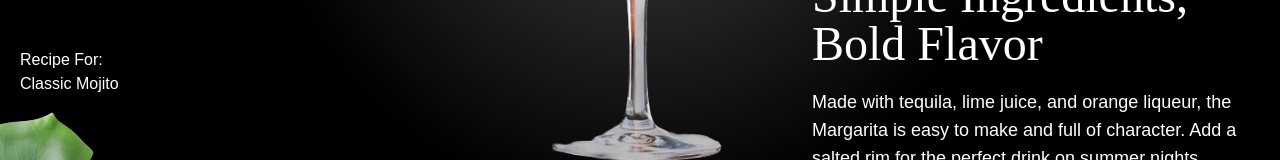
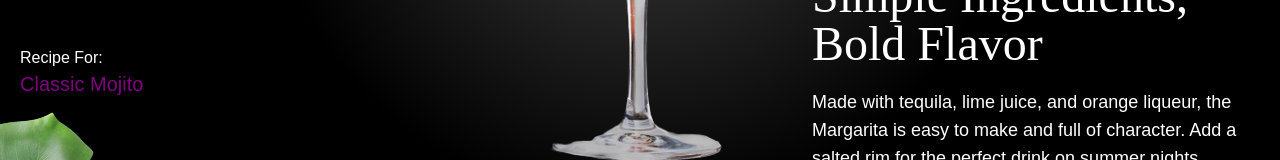
Before and after one commit to DipalokSen/Gsap-Cocktail, a React (Vite) app: page / in a window 1280 px wide. Shown: the part 4773-4933 px from the top of the page. Built offline with nearby package versions, Linux system fonts and the light colour scheme.

Commit message:
Implemented Animation On Menu

```diff
--- a/src/Components/Menu.jsx
+++ b/src/Components/Menu.jsx
@@ -1,11 +1,28 @@
 import {React,useState,useRef} from 'react'
 import { sliderLists } from '../../Constant'
+import gsap from 'gsap';
+import { useGSAP } from '@gsap/react';
 
 const Menu = () => {
 
   const [currentIndex, setcurrentIndex] = useState(0);
 
   const contentRef = useRef();
+
+
+ useGSAP(()=>{
+
+
+   gsap.fromTo('#title',{opacity:0,color:'initial'},{opacity:1,duration:2,color:'purple',ease:'power1.inOut'})
+
+   gsap.fromTo('.cocktail img',{opacity:0,xPercent:-100},{opacity:1,xPercent:0,duration:1,ease:'power1.inOut'})
+
+   gsap.fromTo('.details h2',{opacity:0,yPercent:100},{opacity:1,duration:1,yPercent:0,ease:'power1.inOut'})
+   gsap.fromTo('.details p',{opacity:0,yPercent:100},{opacity:1,duration:1,yPercent:0,ease:'power1.inOut', delay: 0.5})
+
+
+
+ },[currentIndex])
 
   const gottoSlide=(index)=>{
 
@@ -72,7 +89,7 @@ const Menu = () => {
     <div className="recipe">
         <div ref={contentRef}>
             <p className=''>Recipe For:</p>
-            <p id="title">{currentCocktail.name}</p>
+            <p id="title" className='text-xl'>{currentCocktail.name}</p>
         </div>
 
         <div className='details'>
```
